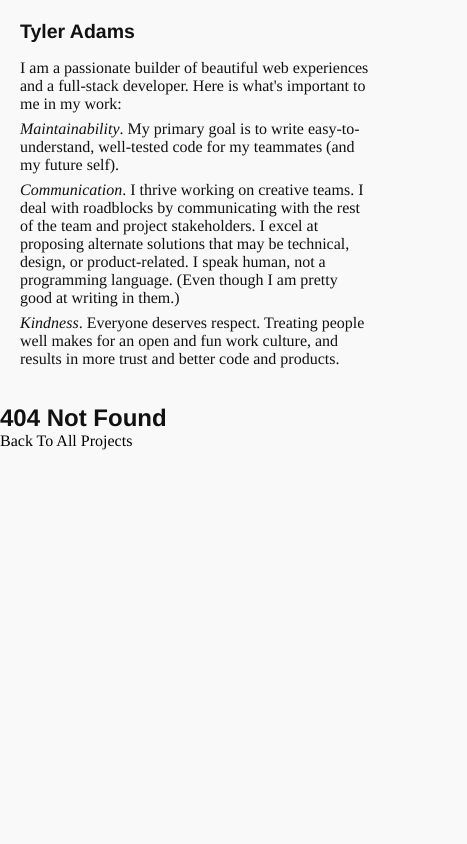
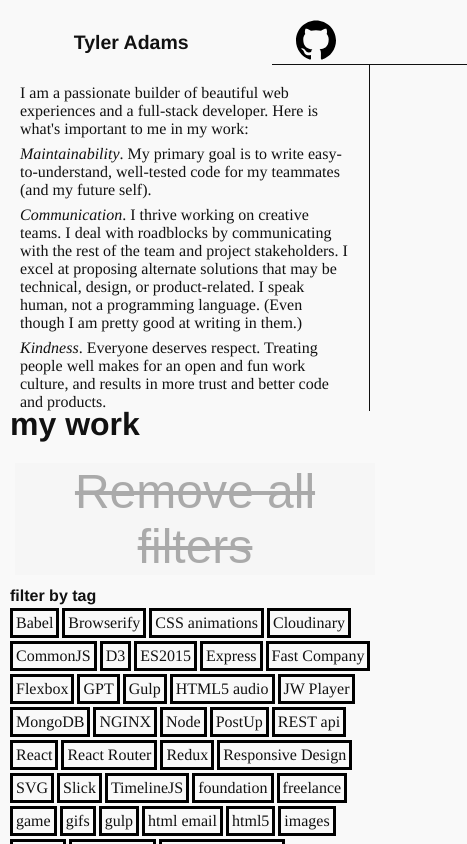
Before and after one commit to tyleraadams/react-tyleraadams, a React (Create React App) app: page /1 in a window 390 px wide. Shown: the top 844 px of the page, 467 px wide, since content can reach past the window. Built offline with nearby package versions, Linux system fonts and the light colour scheme.

Commit message:
new post page concept

```diff
--- /dev/null
+++ b/src/components/buttons/github.js
@@ -0,0 +1,19 @@
+import React from 'react';
+
+const Github = props => (
+  <a href={props.href} title={`${props.title} on Github`}>
+    <svg
+      className={props.className}
+      width="40"
+      aria-labelledby="simpleicons-github-icon"
+      role="img"
+      viewBox="0 0 24 24"
+      xmlns="http://www.w3.org/2000/svg"
+    >
+      <title id="simpleicons-github-icon">GitHub icon</title>
+      <path d="M12 .297c-6.63 0-12 5.373-12 12 0 5.303 3.438 9.8 8.205 11.385.6.113.82-.258.82-.577 0-.285-.01-1.04-.015-2.04-3.338.724-4.042-1.61-4.042-1.61C4.422 18.07 3.633 17.7 3.633 17.7c-1.087-.744.084-.729.084-.729 1.205.084 1.838 1.236 1.838 1.236 1.07 1.835 2.809 1.305 3.495.998.108-.776.417-1.305.76-1.605-2.665-.3-5.466-1.332-5.466-5.93 0-1.31.465-2.38 1.235-3.22-.135-.303-.54-1.523.105-3.176 0 0 1.005-.322 3.3 1.23.96-.267 1.98-.399 3-.405 1.02.006 2.04.138 3 .405 2.28-1.552 3.285-1.23 3.285-1.23.645 1.653.24 2.873.12 3.176.765.84 1.23 1.91 1.23 3.22 0 4.61-2.805 5.625-5.475 5.92.42.36.81 1.096.81 2.22 0 1.606-.015 2.896-.015 3.286 0 .315.21.69.825.57C20.565 22.092 24 17.592 24 12.297c0-6.627-5.373-12-12-12" />
+    </svg>
+  </a>
+);
+
+export default Github;
--- a/src/components/card/card.css
+++ b/src/components/card/card.css
@@ -1,5 +1,5 @@
 .card {
-  background: white; /*#f6f6f6;*/
+  background: #f9f9f9; /*#f6f6f6;*/
   height: 100%;
   /*padding-left: 10px;*/
   /*padding-right: 10px;*/
@@ -21,9 +21,53 @@
 
 .card__dek {
   color: #aaaaaa;
-  line-height: 0.5;
+  /*line-height: 0.5;*/
 }
 
 .card__text {
   padding: 0 10px 10px;
 }
+
+.card--big {
+  width: 100;
+  /*grid-column: 1 / -1;*/
+  /*grid-row: 1 / -1;*/
+}
+
+.card--big .card__hed {
+  font-size: 2.4em;
+  /*grid-column: 1 / -1;*/
+  /*grid-row: 1 / -1;*/
+}
+
+.card--big .card__dek {
+  font-size: 1em;
+  margin-top: 10px;
+  display: block;
+  /*grid-column: 1 / -1;*/
+  /*grid-row: 1 / -1;*/
+}
+
+.card--big img {
+  position: absolute;
+  top: 0;
+  left: 0;
+  right: 0;
+  bottom: 0;
+}
+
+.card--big figure {
+  position: relative;
+}
+
+.card--big figure::before {
+  content: '';
+  display: block;
+  width: 100%;
+  padding-top: 56.25%;
+}
+
+.card--big img {
+  width: 100%;
+  filter: none;
+}
--- a/src/components/card/card.js
+++ b/src/components/card/card.js
@@ -3,13 +3,22 @@
 import classnames from 'classnames';
 import { Link } from 'react-router-dom';
 
+import Github from '../buttons/github';
+import slugify from '../../utils/slugify';
 import './card.css';
 
-import slugify from '../../utils/slugify';
+const Card = props => {
+  const entry = props.entry || {};
+  switch (props.type) {
+    case 'big':
+      return <BigCard entry={entry} />;
+    default:
+      return <DefaultCard entry={entry} />;
+  }
+};
 
-const Card = props => {
+const DefaultCard = props => {
   const entry = props.entry;
-
   return (
     <Link
       title={entry.hed}
@@ -17,7 +26,7 @@
       onClick={props.onClick}
       key={entry.hed}
     >
-      <article className="card">
+      <article className={`card ${props.type === 'big' ? 'card--big' : ''}`}>
         <figure style={{ maxWidth: '100%' }}>
           <img
             src={`https://res.cloudinary.com/tyleraadams/image/upload/w_300,q_auto,fl_lossy/${entry.image}`}
@@ -32,6 +41,38 @@
     </Link>
   );
 };
+const BigCard = props => {
+  const entry = props.entry;
+  return (
+    <article className="card card--big">
+      <figure style={{ maxWidth: '100%' }}>
+        <img
+          src={`https://res.cloudinary.com/tyleraadams/image/upload/w_1000,q_auto,fl_lossy/${entry.image}`}
+          style={{ maxWidth: '100%' }}
+        />
+      </figure>
+      <div className="card__text">
+        <small className="card__dek">
+          {entry.dek} | <date>{entry.date}</date>
+        </small>
+        <h3 className="card__hed">{entry.hed}</h3>
+        <p>{entry.body}</p>
+        <div>
+          <a key={entry.href} href={entry.href} title={entry.hed}>
+            <svg
+              width="40"
+              viewBox="0 0 1792 1792"
+              xmlns="http://www.w3.org/2000/svg"
+            >
+              <path d="M1408 928v320q0 119-84.5 203.5t-203.5 84.5h-832q-119 0-203.5-84.5t-84.5-203.5v-832q0-119 84.5-203.5t203.5-84.5h704q14 0 23 9t9 23v64q0 14-9 23t-23 9h-704q-66 0-113 47t-47 113v832q0 66 47 113t113 47h832q66 0 113-47t47-113v-320q0-14 9-23t23-9h64q14 0 23 9t9 23zm384-864v512q0 26-19 45t-45 19-45-19l-176-176-652 652q-10 10-23 10t-23-10l-114-114q-10-10-10-23t10-23l652-652-176-176q-19-19-19-45t19-45 45-19h512q26 0 45 19t19 45z" />
+            </svg>
+          </a>
+          {entry.git ? <Github href={entry.href} title={entry.hed} /> : ''}
+        </div>
+      </div>
+    </article>
+  );
+};
 
 Card.proptypes = {
   entry: PropTypes.shape({}).isRequired
--- a/src/components/card_set/card_set.css
+++ b/src/components/card_set/card_set.css
@@ -35,6 +35,10 @@
   /*width: 100%;*/
 }
 
+.portfolio__card-set--featured {
+  display: block;
+}
+
 .portfolio__menu {
   grid-column: 1 / 4;
 }
--- a/src/components/card_set/card_set.js
+++ b/src/components/card_set/card_set.js
@@ -11,7 +11,10 @@
     super();
 
     this.state = {
-      selectedTags: []
+      selectedTags:
+        props.selected !== null
+          ? props.entries[props.selected].tags.split(', ')
+          : []
     };
     const alreadyUsed = {};
     this.tags = props.entries
@@ -29,6 +32,7 @@
       .sort();
     this.handleTagClick = this.handleTagClick.bind(this);
     this.handleRemoveAllFilters = this.handleRemoveAllFilters.bind(this);
+    this.determineCardContent = this.determineCardContent.bind(this);
   }
   handleRemoveAllFilters() {
     this.setState({ selectedTags: [] });
@@ -52,6 +56,30 @@
     }
   }
 
+  determineCardContent(cardsToDisplay) {
+    if (this.props.selected !== null) {
+      return (
+        <div className="portfolio__card-set portfolio__card-set--featured">
+          <Card entry={this.props.entries[this.props.selected]} type="big" />
+        </div>
+      );
+    }
+
+    return (
+      <div className="portfolio__card-set">
+        {cardsToDisplay.length ? (
+          cardsToDisplay.map((entry, index) => {
+            return <Card entry={entry} key={index} />;
+          })
+        ) : (
+          <div className="portfolio__not-found">
+            no results match your criteria :( :( :(
+          </div>
+        )}
+      </div>
+    );
+  }
+
   render() {
     const cardsToDisplay = this.props.entries
       .filter(entry => {
@@ -72,6 +100,7 @@
       .sort((a, b) => {
         return new Date(b.date) - new Date(a.date);
       });
+
     return (
       <section className="portfolio">
         <div className="portfolio__menu">
@@ -84,17 +113,8 @@
             selected={this.state.selectedTags}
           />
         </div>
-        <div className="portfolio__card-set">
-          {cardsToDisplay.length ? (
-            cardsToDisplay.map((entry, index) => {
-              return <Card entry={entry} key={index} />;
-            })
-          ) : (
-            <div className="portfolio__not-found">
-              No results match your criteria :( :( :(
-            </div>
-          )}
-        </div>
+
+        {this.determineCardContent(cardsToDisplay)}
       </section>
     );
   }
--- a/src/components/layout/layout.css
+++ b/src/components/layout/layout.css
@@ -1,8 +1,20 @@
 .layout__header {
-  padding: 20px;
+  padding-top: 20px;
+  padding-left: 20px;
 }
 
-.layout__header p {
+.layout__header nav {
+  display: flex;
+  justify-content: space-around;
+  align-items: center;
+}
+
+.layout__header h1 {
+  justify-self: start;
+}
+
+.layout__header p,
+.layout__header ul {
   max-width: 600px;
 }
 
@@ -10,8 +22,52 @@
   margin-top: 7px;
 }
 
+.layout__desc {
+  border-right: 1px solid #111111;
+  max-width: 600px;
+  position: relative;
+  padding-right: 20px;
+  padding-top: 20px;
+}
+
+.layout__desc::before {
+  width: 25vw;
+  content: '';
+  border-top: 1px solid #111111;
+  position: absolute;
+  right: 0;
+  top: 0;
+}
+
+.layout__desc::after {
+  width: 25vw;
+  content: '';
+  border-top: 1px solid #111111;
+  position: absolute;
+  right: -25vw;
+  top: 0;
+  /*text-align: center;*/
+  /*padding-top: 20px;*/
+  /*padding-left: 100px;*/
+}
+
+.layout__github {
+  /*  position: absolute;
+  left: 40%;
+  transform: translateX(-50%);
+  top: 50px;*/
+}
+
 @media only screen and (max-width: 650px) {
   .layout__header p {
     max-width: none;
   }
+  .layout__desc--right {
+    /*border: 0;*/
+    /*position: static;*/
+  }
+
+  .layout__desc {
+    margin-right: 20px;
+  }
 }
--- a/src/components/layout/layout.js
+++ b/src/components/layout/layout.js
@@ -1,13 +1,24 @@
 import React from 'react';
 import './layout.css';
+import Github from '../../components/buttons/github';
+
 const Layout = ({ children }) => (
   <div className="layout">
     <section>
       <div className="layout__header">
-        <h1>Tyler Adams</h1>
-        <p>
-          I am a passionate builder of beautiful web experiences and a
-          full-stack developer. Here is what's important to me in my work:
+        <nav>
+          <h1>Tyler Adams</h1>
+          <Github
+            title="Tyler Adams on Github"
+            href="https://www.github.com/tyleraadams"
+            className="layout__github"
+          />
+        </nav>
+        <div className="layout__desc">
+          <p>
+            I am a passionate builder of beautiful web experiences and a
+            full-stack developer. Here is what's important to me in my work:
+          </p>
           <ul>
             <li>
               <em>Maintainability</em>. My primary goal is to write
@@ -28,7 +39,7 @@
               and better code and products.
             </li>
           </ul>
-        </p>
+        </div>
       </div>
       {children}
     </section>
--- a/src/containers/Index/Index.js
+++ b/src/containers/Index/Index.js
@@ -5,13 +5,14 @@
 // import Accordion from '../../components/accordion/accordion';
 import CardSet from '../../components/card_set/card_set';
 import portfolio from '../../data/portfolio';
-// import findEntry from '../../utils/find_entry';
+import findEntry from '../../utils/find_entry';
 
-function Index() {
-  // const project = get(this.props, 'location.pathname', '/');
-  // const foundEntry = findEntry(portfolio.entries, project);
-  // const entry = project !== '/' ? foundEntry : false;
-  return <CardSet entries={portfolio.entries} />;
+function Index(props) {
+  console.log('??? ', props);
+  const project = get(props, 'location.pathname', '/');
+  const foundEntry = findEntry(portfolio.entries, project);
+  const entry = project !== '/' ? foundEntry : false;
+  return <CardSet entries={portfolio.entries} selected={foundEntry} />;
 }
 
 Index.propTypes = {
--- a/src/index.css
+++ b/src/index.css
@@ -54,3 +54,7 @@
 h1 {
   font-size: 5vw;
 }
+
+p {
+  margin: 0;
+}
--- a/src/react_router/routes.js
+++ b/src/react_router/routes.js
@@ -12,7 +12,7 @@
   },
   {
     path: '/:slug',
-    component: Project
+    component: Index
   },
   // ...portfolio.entries.map(function convertDataToRoute(entry) {
   //   return {
```
